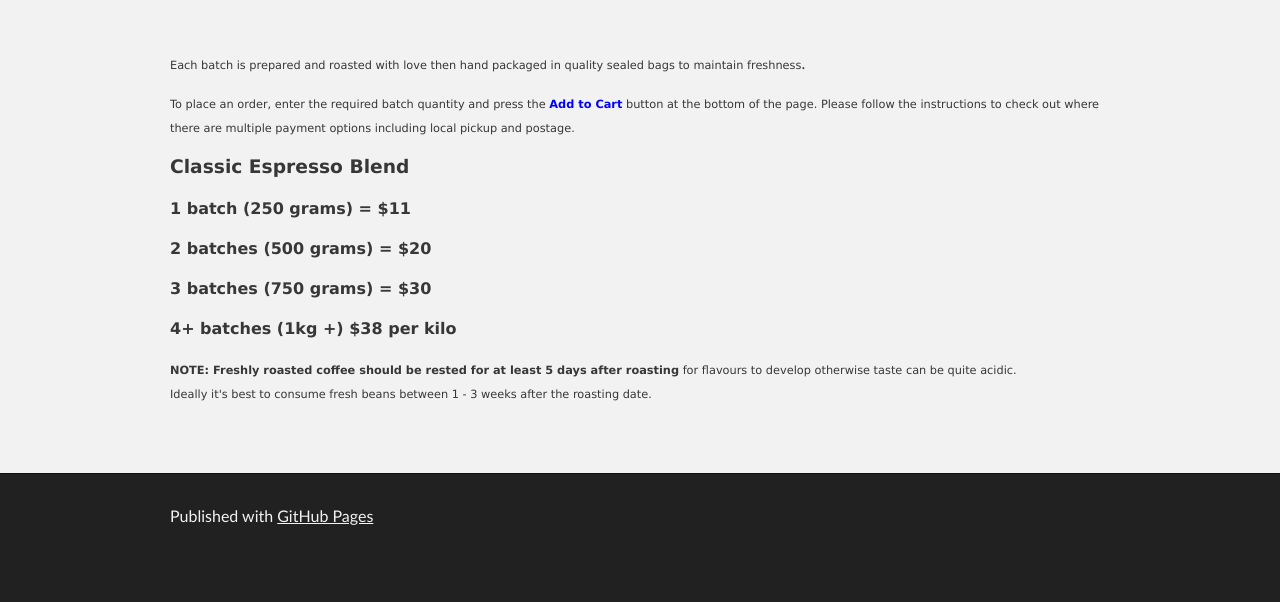
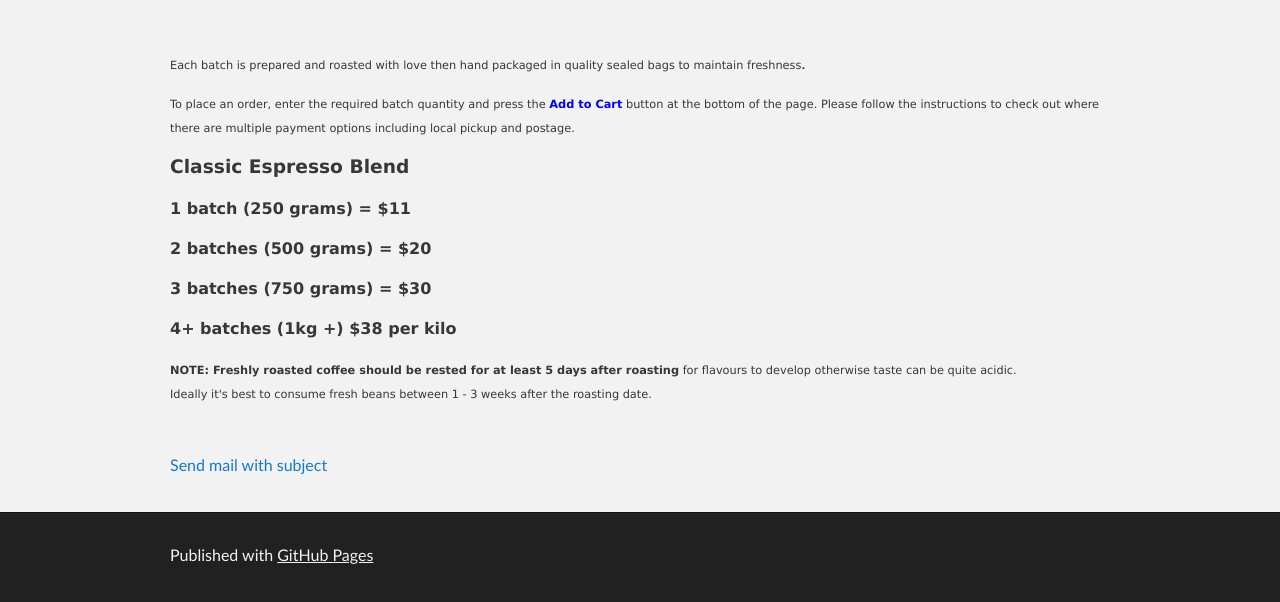
Before and after one commit to authentic-espresso/test, a Jekyll site: the page built from index.md, in a window 1280 px wide and 900 px high, scrolled down 670 px, cut to the strip 298-900 px from the top of the window. Built offline with Jekyll 4.4.1, drawn with Linux system fonts in a browser that asks for light colours; our own code applies the rules of GitHub Pages for plain Markdown files; before the commit the page ends 1531 px from its top, so only the background shows below that.

Commit message:
Update index.md

```diff
--- a/index.md
+++ b/index.md
@@ -16,3 +16,5 @@
 <div><strong style="font-family: Verdana, sans-serif; font-size: 8.5pt;">NOTE: Freshly roasted coffee should be rested for at least 5 days after roasting</strong><span style="font-family: Verdana, sans-serif; font-size: 8.5pt;"> for flavours to develop otherwise taste can be quite acidic.</span></div>
 <div><span style="font-family: Verdana, sans-serif; font-size: 8.5pt;"><span style="font-family: Verdana, sans-serif;"></span></span><span style="font-family: Verdana, sans-serif; font-size: 8.5pt;"><span>Ideally it's best to consume fresh beans between 1 - 3 weeks after the roasting date.</span></span></div>
 <p>&nbsp;</p>
+
+<a href="mailto:name@rapidtables.com?subject=The%20subject%20of%20the%20mail">Send mail with subject</a>
```
